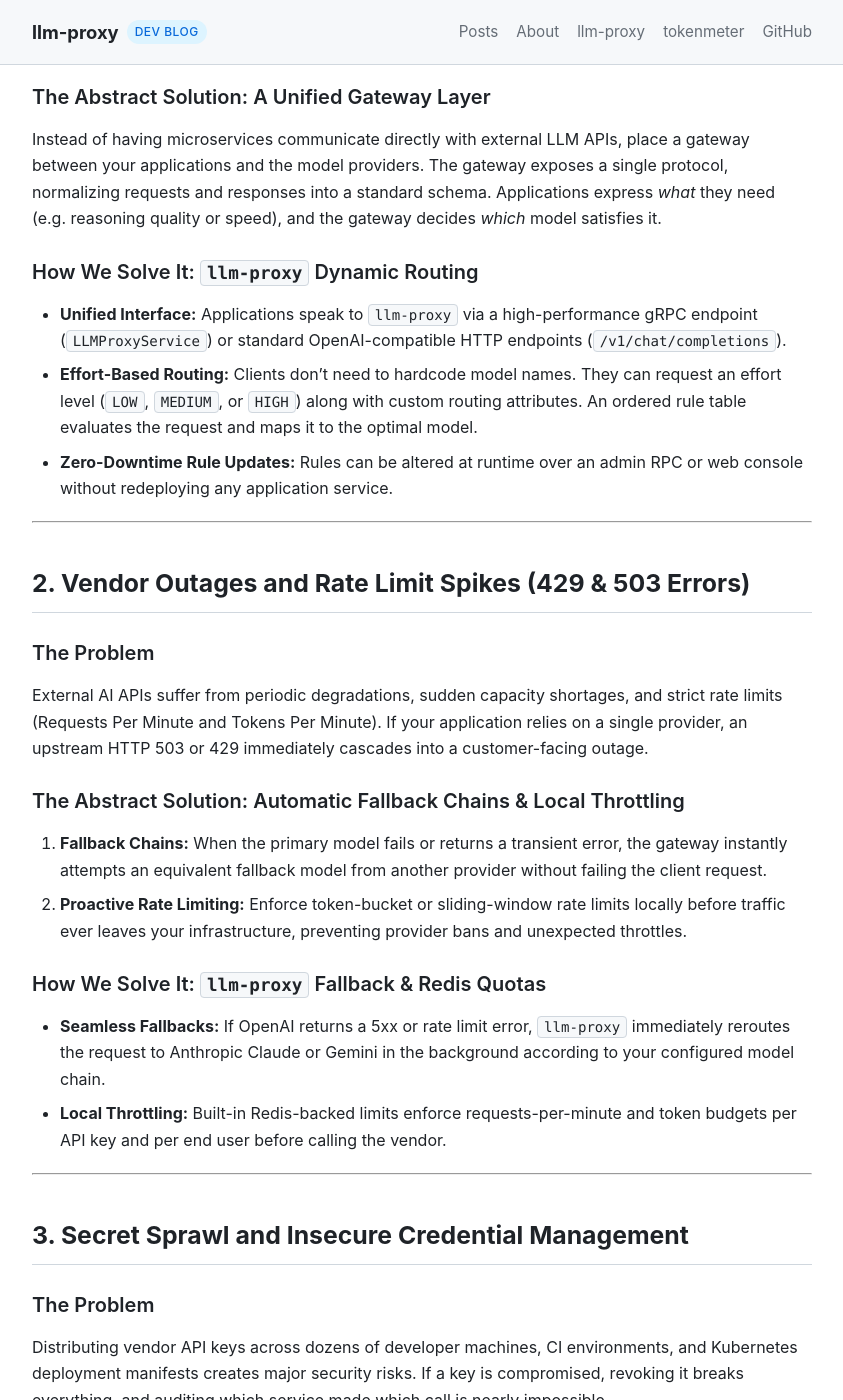
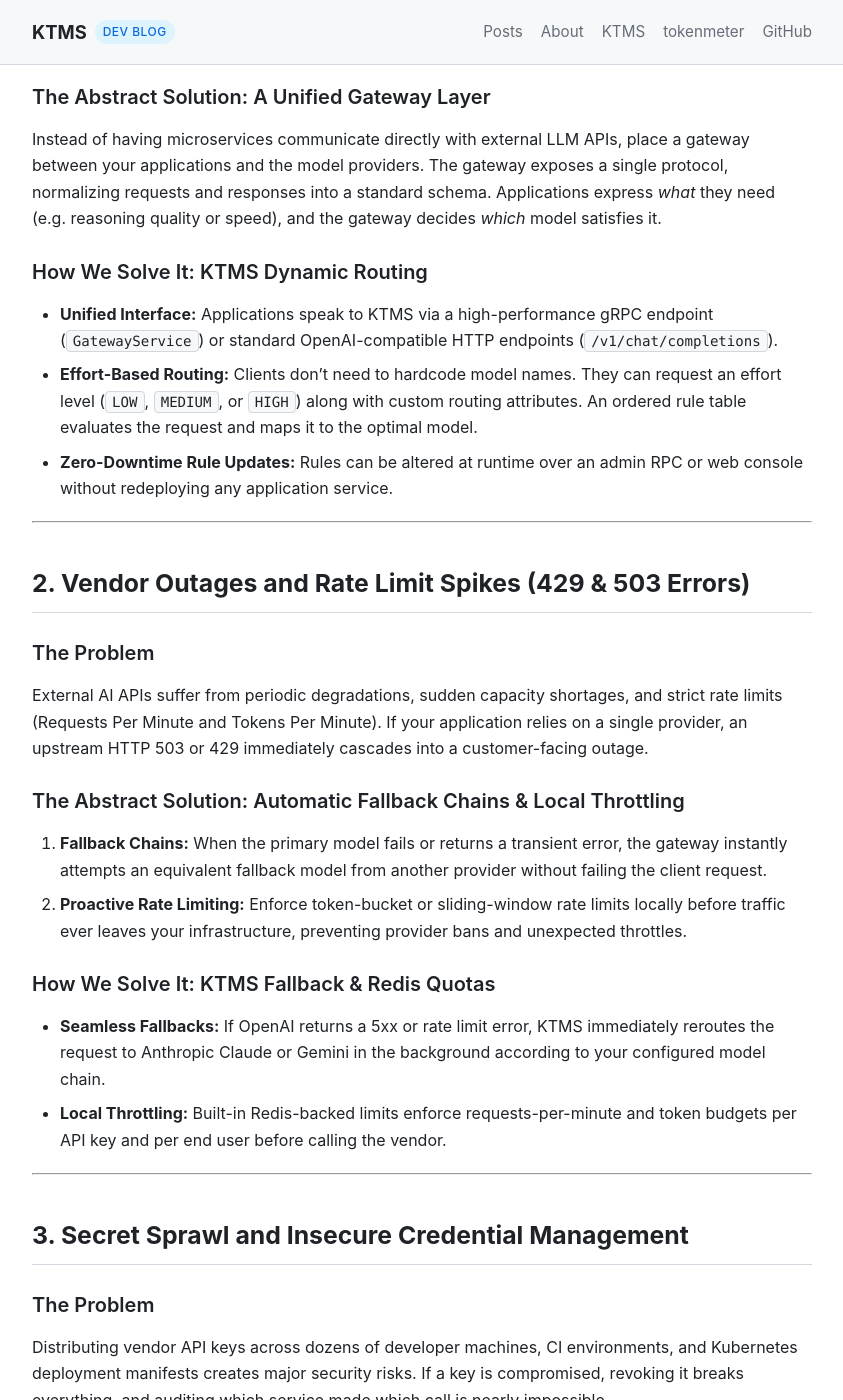
Before and after one commit to ai-process/blog, a Jekyll site: the page built from _posts/2026-10-17-the-5-big-problems-with-llm-apis-in-production.md, in a window 1280 px wide and 1400 px high, scrolled down 855 px. Shown: the whole window, without its empty margins (218-1061 px from the left). Built offline with Jekyll 4.4.1, drawn with Linux system fonts in a browser that asks for light colours; some of the changed text lies outside the part shown.

Commit message:
content: rename llm-proxy to KTMS across the blog (#4)
Site title, layouts, about page, README and posts now use KTMS and
ktms-admin with links to the renamed repositories. The published post keeps
its URL and notes the former name.

```diff
--- a/_config.yml
+++ b/_config.yml
@@ -1,6 +1,6 @@
 # Site settings
-title: llm-proxy Dev Blog
-description: Engineering notes, production architecture patterns, and updates from the llm-proxy and tokenmeter team.
+title: KTMS Dev Blog
+description: Engineering notes, production architecture patterns, and updates from the KTMS and tokenmeter team.
 url: "https://ai-process.github.io"
 baseurl: "/blog"
 
--- a/_layouts/default.html
+++ b/_layouts/default.html
@@ -13,12 +13,12 @@
   <header class="site-header">
     <div class="container header-container">
       <div class="site-brand">
-        <a class="brand-title" href="{{ '/' | relative_url }}">llm-proxy <span class="brand-badge">dev blog</span></a>
+        <a class="brand-title" href="{{ '/' | relative_url }}">KTMS <span class="brand-badge">dev blog</span></a>
       </div>
       <nav class="site-nav">
         <a href="{{ '/' | relative_url }}">Posts</a>
         <a href="{{ '/about' | relative_url }}">About</a>
-        <a href="https://github.com/ai-process/llm-proxy" target="_blank" rel="noopener">llm-proxy</a>
+        <a href="https://github.com/ai-process/ktms" target="_blank" rel="noopener">KTMS</a>
         <a href="https://github.com/ai-process/light-tokenmeter" target="_blank" rel="noopener">tokenmeter</a>
         <a href="https://github.com/ai-process" target="_blank" rel="noopener">GitHub</a>
       </nav>
@@ -37,7 +37,7 @@
       <div class="footer-links">
         <a href="{{ '/feed.xml' | relative_url }}">RSS Feed</a> ·
         <a href="https://github.com/ai-process/blog" target="_blank" rel="noopener">Blog Repo</a> ·
-        <a href="https://github.com/ai-process/llm-proxy" target="_blank" rel="noopener">llm-proxy</a> ·
+        <a href="https://github.com/ai-process/ktms" target="_blank" rel="noopener">KTMS</a> ·
         <a href="https://github.com/ai-process/light-tokenmeter" target="_blank" rel="noopener">light-tokenmeter</a>
       </div>
     </div>
--- a/_layouts/post.html
+++ b/_layouts/post.html
@@ -32,11 +32,11 @@
     <div class="post-footer-card">
       <h3>About this project</h3>
       <p>
-        <strong>llm-proxy</strong> is a self-hosted gateway providing vendor key encryption, effort-based routing, fallback chains, rate limiting, and batch execution for LLMs.
+        <strong>KTMS</strong> is a self-hosted gateway providing vendor key encryption, effort-based routing, fallback chains, rate limiting, and batch execution for LLMs.
         <strong>light-tokenmeter</strong> is a lightweight telemetry service that tracks tokens, costs, and usage across projects and users.
       </p>
       <div class="repo-buttons">
-        <a class="btn" href="https://github.com/ai-process/llm-proxy" target="_blank" rel="noopener">Explore llm-proxy on GitHub</a>
+        <a class="btn" href="https://github.com/ai-process/ktms" target="_blank" rel="noopener">Explore KTMS on GitHub</a>
         <a class="btn btn-secondary" href="https://github.com/ai-process/light-tokenmeter" target="_blank" rel="noopener">Explore tokenmeter</a>
       </div>
     </div>
--- a/_posts/2026-10-17-the-5-big-problems-with-llm-apis-in-production.md
+++ b/_posts/2026-10-17-the-5-big-problems-with-llm-apis-in-production.md
@@ -5,7 +5,7 @@
 reading_time: 5
 tags:
   - architecture
-  - llm-proxy
+  - ktms
   - tokenmeter
   - devops
 description: "From secret sprawl and rate limits to opaque bills and vendor downtime—an architectural overview of common LLM API challenges and practical self-hosted solutions."
@@ -15,7 +15,7 @@
 
 In development, it just works. But as soon as your prototype moves to production—serving thousands of concurrent users across multiple microservices—a familiar set of systemic problems begins to surface.
 
-In this inaugural post of our dev blog, we examine the five most common challenges engineering teams encounter when integrating LLM APIs, the abstract architectural patterns used to solve them, and how our open-source tools—[**llm-proxy**](https://github.com/ai-process/llm-proxy) and [**light-tokenmeter**](https://github.com/ai-process/light-tokenmeter)—implement those solutions.
+In this inaugural post of our dev blog, we examine the five most common challenges engineering teams encounter when integrating LLM APIs, the abstract architectural patterns used to solve them, and how our open-source tools—[**KTMS**](https://github.com/ai-process/ktms) (formerly llm-proxy) and [**light-tokenmeter**](https://github.com/ai-process/light-tokenmeter)—implement those solutions.
 
 ---
 
@@ -27,8 +27,8 @@
 ### The Abstract Solution: A Unified Gateway Layer
 Instead of having microservices communicate directly with external LLM APIs, place a gateway between your applications and the model providers. The gateway exposes a single protocol, normalizing requests and responses into a standard schema. Applications express *what* they need (e.g. reasoning quality or speed), and the gateway decides *which* model satisfies it.
 
-### How We Solve It: `llm-proxy` Dynamic Routing
-* **Unified Interface:** Applications speak to `llm-proxy` via a high-performance gRPC endpoint (`LLMProxyService`) or standard OpenAI-compatible HTTP endpoints (`/v1/chat/completions`).
+### How We Solve It: KTMS Dynamic Routing
+* **Unified Interface:** Applications speak to KTMS via a high-performance gRPC endpoint (`GatewayService`) or standard OpenAI-compatible HTTP endpoints (`/v1/chat/completions`).
 * **Effort-Based Routing:** Clients don't need to hardcode model names. They can request an effort level (`LOW`, `MEDIUM`, or `HIGH`) along with custom routing attributes. An ordered rule table evaluates the request and maps it to the optimal model.
 * **Zero-Downtime Rule Updates:** Rules can be altered at runtime over an admin RPC or web console without redeploying any application service.
 
@@ -43,8 +43,8 @@
 1. **Fallback Chains:** When the primary model fails or returns a transient error, the gateway instantly attempts an equivalent fallback model from another provider without failing the client request.
 2. **Proactive Rate Limiting:** Enforce token-bucket or sliding-window rate limits locally before traffic ever leaves your infrastructure, preventing provider bans and unexpected throttles.
 
-### How We Solve It: `llm-proxy` Fallback & Redis Quotas
-* **Seamless Fallbacks:** If OpenAI returns a 5xx or rate limit error, `llm-proxy` immediately reroutes the request to Anthropic Claude or Gemini in the background according to your configured model chain.
+### How We Solve It: KTMS Fallback & Redis Quotas
+* **Seamless Fallbacks:** If OpenAI returns a 5xx or rate limit error, KTMS immediately reroutes the request to Anthropic Claude or Gemini in the background according to your configured model chain.
 * **Local Throttling:** Built-in Redis-backed limits enforce requests-per-minute and token budgets per API key and per end user before calling the vendor.
 
 ---
@@ -57,7 +57,7 @@
 ### The Abstract Solution: Centralized Credential Vaulting
 Vendor credentials should live in a single encrypted vault accessible only to the proxy. Internal services receive scoped, internally minted tokens that authenticate only against the proxy.
 
-### How We Solve It: `llm-proxy` Encrypted Vendor Storage
+### How We Solve It: KTMS Encrypted Vendor Storage
 * **Encrypted at Rest:** Vendor API keys are stored in PostgreSQL encrypted with **AES-256-GCM**. Client applications never see or touch the raw vendor credentials.
 * **Scoped Internal Keys:** Admins mint client keys with specific permissions (such as `generate` or `admin`). If a client key is compromised, it can be revoked instantly without touching upstream vendor accounts.
 
@@ -72,8 +72,8 @@
 * **Pre-flight verification:** Check user or project quotas before dispatching expensive generations.
 * **Fine-grained telemetry sink:** Fire an immutable event for every single model invocation, recording tokens, cost, latency, project ID, user ID, and action identifier for instant OLAP analysis.
 
-### How We Solve It: `llm-proxy` + `light-tokenmeter`
-* **Pre-call Token Budgets:** `llm-proxy` checks daily token allocations per end user or client key before dispatching calls.
+### How We Solve It: KTMS + `light-tokenmeter`
+* **Pre-call Token Budgets:** KTMS checks daily token allocations per end user or client key before dispatching calls.
 * **Deep Usage Analytics with `light-tokenmeter`:** A dedicated, lightweight Go service that ingests usage events asynchronously via gRPC or HTTP. It supports PostgreSQL and ClickHouse, inserting events via fast batch `COPY`.
 * **Actionable Insights:** Query spend across dimensions to immediately discover *who is greedy and who is worthy*:
 
@@ -92,7 +92,7 @@
 ### The Abstract Solution: Unified Batch Abstraction
 A single asynchronous batch interface that transparently uploads requests, tracks vendor batch jobs, polls for completion, and downloads results.
 
-### How We Solve It: `llm-proxy` Batch API
+### How We Solve It: KTMS Batch API
 * Submit bulk jobs with `SubmitBatch` and retrieve status and itemized outputs with `GetBatch` and `ListBatchResults`.
 * Works consistently across providers while securing the 50% batch discount automatically.
 
@@ -100,7 +100,7 @@
 
 ## Summary Matrix
 
-| Challenge | Abstract Solution | In `llm-proxy` / `tokenmeter` |
+| Challenge | Abstract Solution | In KTMS / `tokenmeter` |
 | :--- | :--- | :--- |
 | **Vendor Lock-in** | Universal Gateway & Intent Routing | gRPC & `/v1` endpoints, `EFFORT_*` rules |
 | **Outages & 429s** | Fallback Chains & Local Rate Limits | Auto-fallback across vendors, Redis RPM limits |
@@ -118,6 +118,6 @@
 * Structured JSON generation guarantees across diverse providers.
 
 Explore the projects and star them on GitHub:
-* [github.com/ai-process/llm-proxy](https://github.com/ai-process/llm-proxy)
+* [github.com/ai-process/ktms](https://github.com/ai-process/ktms)
 * [github.com/ai-process/light-tokenmeter](https://github.com/ai-process/light-tokenmeter)
-* [github.com/ai-process/llm-proxy-admin](https://github.com/ai-process/llm-proxy-admin)
+* [github.com/ai-process/ktms-admin](https://github.com/ai-process/ktms-admin)
```
Also changed, not shown: about.md (+4 -4 lines), README.md.
